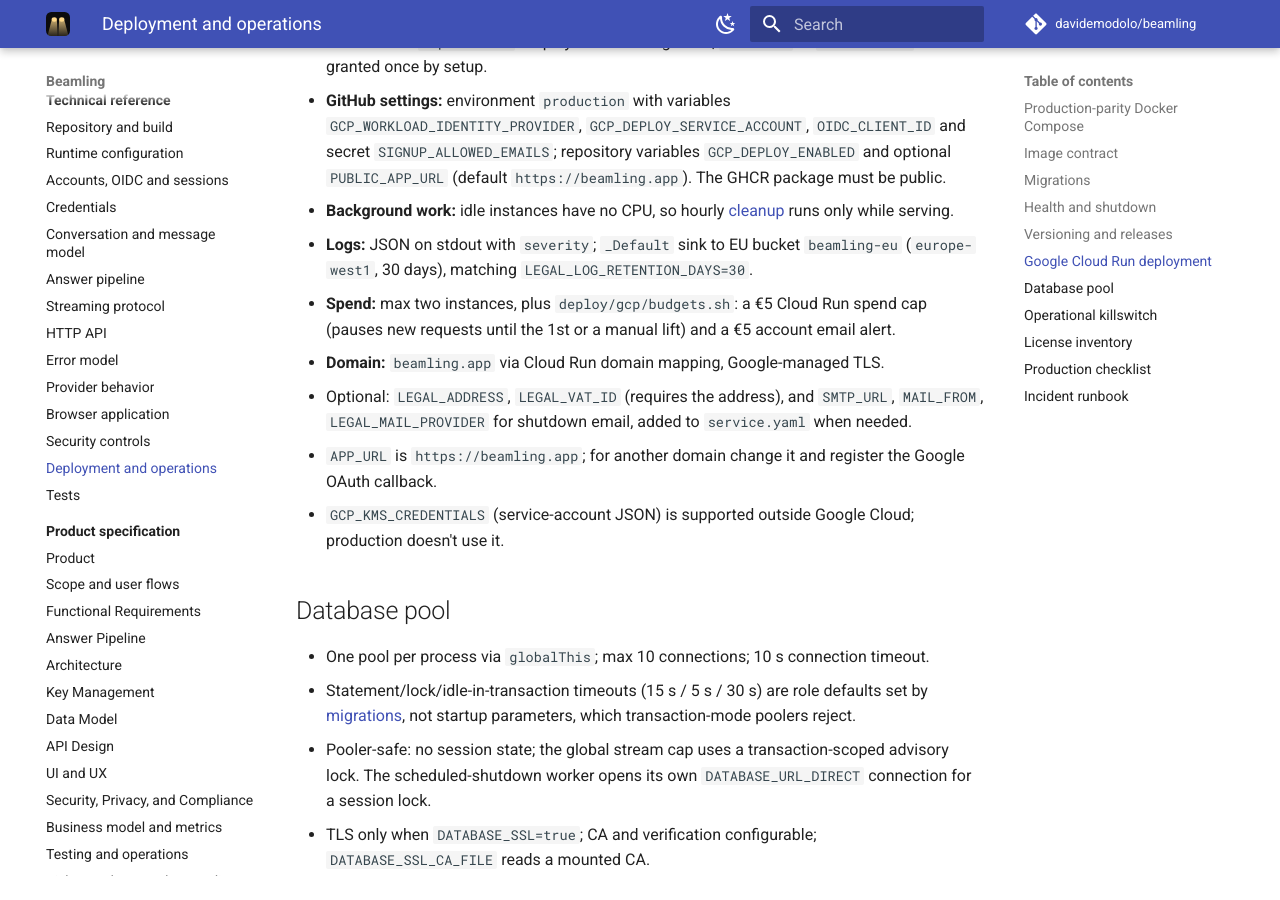
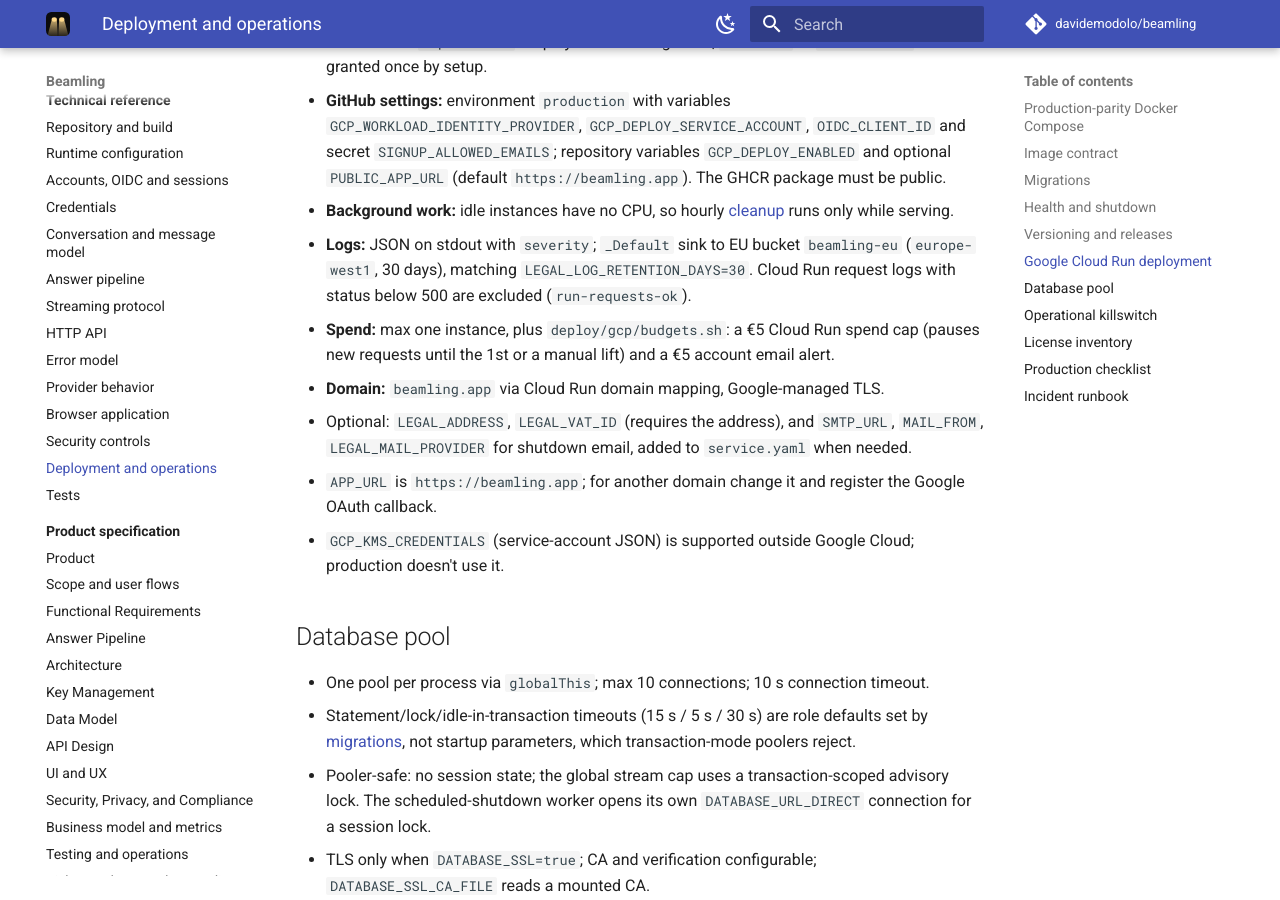
Before and after one commit to davidemodolo/beamling, an MkDocs documentation site: the page built from docs/reference/operations.md, in a window 1280 px wide and 900 px high, scrolled down 4272 px. Built offline with MkDocs 1.6.1 and Material for MkDocs 9.7.7, drawn with Linux system fonts in a browser that asks for light colours; comment, search, counter and statistics services are not loaded.

Commit message:
chore(deploy): cap Cloud Run at one instance, exclude non-error request logs

```diff
--- a/docs/reference/operations.md
+++ b/docs/reference/operations.md
@@ -110,8 +110,8 @@ Cloud Run in `europe-west1`, Neon Postgres in Frankfurt, Cloud KMS key in `europ
   Deploys never change IAM; `allUsers` → `run.invoker` is granted once by setup.
 - **GitHub settings:** environment `production` with variables `GCP_WORKLOAD_IDENTITY_PROVIDER`, `GCP_DEPLOY_SERVICE_ACCOUNT`, `OIDC_CLIENT_ID` and secret `SIGNUP_ALLOWED_EMAILS`; repository variables `GCP_DEPLOY_ENABLED` and optional `PUBLIC_APP_URL` (default `https://beamling.app`). The GHCR package must be public.
 - **Background work:** idle instances have no CPU, so hourly [cleanup](conversations.md#cleanup) runs only while serving.
-- **Logs:** JSON on stdout with `severity`; `_Default` sink to EU bucket `beamling-eu` (`europe-west1`, 30 days), matching `LEGAL_LOG_RETENTION_DAYS=30`.
-- **Spend:** max two instances, plus `deploy/gcp/budgets.sh`: a €5 Cloud Run spend cap (pauses new requests until the 1st or a manual lift) and a €5 account email alert.
+- **Logs:** JSON on stdout with `severity`; `_Default` sink to EU bucket `beamling-eu` (`europe-west1`, 30 days), matching `LEGAL_LOG_RETENTION_DAYS=30`. Cloud Run request logs with status below 500 are excluded (`run-requests-ok`).
+- **Spend:** max one instance, plus `deploy/gcp/budgets.sh`: a €5 Cloud Run spend cap (pauses new requests until the 1st or a manual lift) and a €5 account email alert.
 - **Domain:** `beamling.app` via Cloud Run domain mapping, Google-managed TLS.
 - Optional: `LEGAL_ADDRESS`, `LEGAL_VAT_ID` (requires the address), and `SMTP_URL`, `MAIL_FROM`, `LEGAL_MAIL_PROVIDER` for shutdown email, added to `service.yaml` when needed.
 - `APP_URL` is `https://beamling.app`; for another domain change it and register the Google OAuth callback.
```
Also changed, not shown: docs/spec/quality-ops.md (+1 -1 lines), 2 other files.
